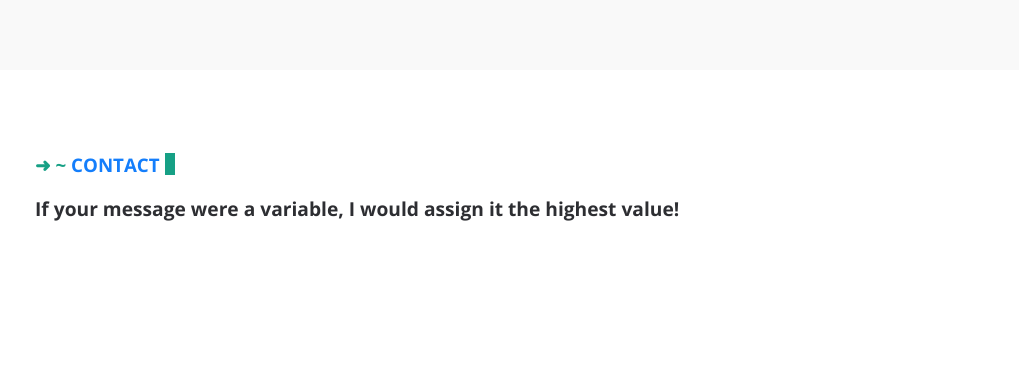
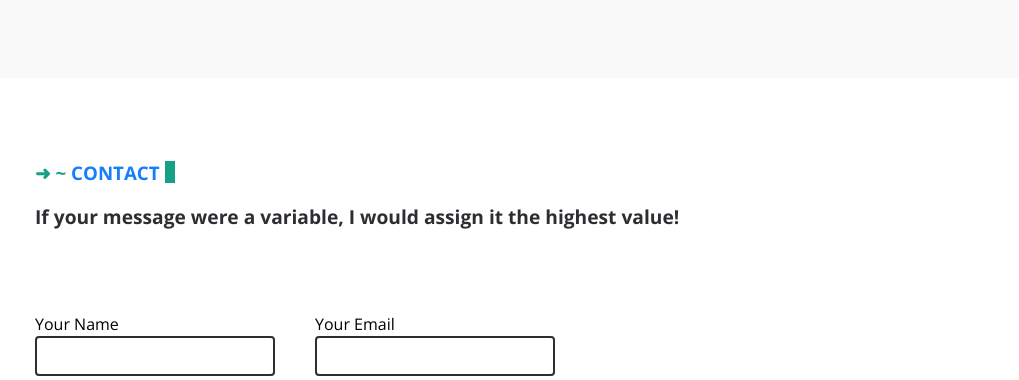
Before and after one commit to BazyshynAnton/Bazyshyn-Website, a React (Vite) app: page / in a window 1280 px wide. Shown: the part 2386-2766 px from the top of the page, without its empty margins (130-1149 px from the left). Before the commit the page ends 2690 px from the top, so only its background shows below. Built offline with nearby package versions, Linux system fonts and the light colour scheme.

Commit message:
commit-6 add email form

```diff
--- a/package.json
+++ b/package.json
@@ -10,10 +10,11 @@
     "preview": "vite preview"
   },
   "dependencies": {
+    "@emailjs/browser": "^3.12.1",
     "react": "^18.2.0",
     "react-dom": "^18.2.0",
     "react-icons": "^5.0.1",
-    "react-typed": "^1.2.0"
+    "react-type-animation": "^3.2.0"
   },
   "devDependencies": {
     "@types/react": "^18.2.43",
--- a/src/components/contactSection/ContactSection.jsx
+++ b/src/components/contactSection/ContactSection.jsx
@@ -1,10 +1,14 @@
 import ContactText from './contentOfContactSection/ContactText'
+
+import styles from './ContactSection.module.css'
+import EmailMessage from './contentOfContactSection/EmailMessage'
 
 const ContactSection = () => {
   return (
     <div className="my-container">
-      <div>
+      <div className={styles.containerOfContact}>
         <ContactText />
+        <EmailMessage />
       </div>
     </div>
   )
--- a/src/components/contactSection/ContactSection.module.css
+++ b/src/components/contactSection/ContactSection.module.css
@@ -1,5 +1,10 @@
+.containerOfContact {
+  padding: 5rem 0;
+}
+
+/* ContactText.jsx */
 .containerContactText {
-  padding: 5rem 0;
+  padding-bottom: 5rem;
 }
 
 .containerContactText h3 {
@@ -14,3 +19,58 @@
   font-weight: 700;
   cursor: default;
 }
+
+/* EmailMessage.jsx */
+.formEmail {
+  display: flex;
+  flex-direction: column;
+  width: 520px;
+}
+
+.nameEmailBlock {
+  display: flex;
+  justify-content: space-between;
+}
+
+.nameEmailBlock div {
+  display: flex;
+  flex-direction: column;
+}
+
+.nameEmailBlock input {
+  width: 240px;
+  height: 40px;
+  padding: 0px 10px;
+  border: 2px solid #2d2e32;
+  border-radius: 4px;
+  user-select: none;
+  outline: none;
+}
+
+.formEmail textarea {
+  padding: 10px 10px;
+  height: 150px;
+  border: 2px solid #2d2e32;
+  border-radius: 4px;
+  user-select: none;
+  outline: none;
+  margin-bottom: 1.5rem;
+}
+
+.buttonSubmit {
+  width: 100%;
+  padding: 10px 0px;
+  border-radius: 4px;
+  border: 2px solid #2d2e32;
+  cursor: pointer;
+  background-color: #efefef;
+}
+
+.buttonLoading {
+  width: 100%;
+  padding: 10px 0px;
+  border-radius: 4px;
+  border: 2px solid #2d2e32;
+  cursor: pointer;
+  background-color: #efefef;
+}
--- /dev/null
+++ b/src/components/contactSection/contentOfContactSection/EmailMessage.jsx
@@ -0,0 +1,70 @@
+import { useEffect, useRef, useState } from 'react'
+import emailjs from '@emailjs/browser'
+
+import styles from '../ContactSection.module.css'
+
+const EmailMessage = () => {
+  const [loading, setLoading] = useState(false)
+
+  const form = useRef()
+
+  const sendEmail = (e) => {
+    e.preventDefault()
+
+    emailjs
+      .sendForm(
+        'service_l8kejw9',
+        'template_d6owbp9',
+        form.current,
+        'uJe3e5825uwPWPzv6'
+      )
+      .then(
+        (result) => {
+          console.log(result.text)
+        },
+        (error) => {
+          console.log(error.text)
+        }
+      )
+  }
+  return (
+    <form ref={form} onSubmit={sendEmail} className={styles.formEmail}>
+      <div className={styles.nameEmailBlock}>
+        <div>
+          <label htmlFor="user_name">Your Name</label>
+          <input id="user_name" type="text" name="user_name" />
+        </div>
+        <div>
+          <label htmlFor="user_email">Your Email</label>
+          <input id="user_email" type="email" name="user_email" />
+        </div>
+      </div>
+      <label htmlFor="message">Message</label>
+      <textarea id="message" name="message" />
+      {loading ? (
+        <button className={styles.buttonLoading}>
+          <div className="lds-ellipsis">
+            <div></div>
+            <div></div>
+            <div></div>
+            <div></div>
+          </div>
+        </button>
+      ) : (
+        <input
+          onClick={() => {
+            setLoading(true)
+            setTimeout(() => {
+              setLoading(false)
+            }, 2000)
+          }}
+          className={styles.buttonSubmit}
+          type="submit"
+          value="Send"
+        />
+      )}
+    </form>
+  )
+}
+
+export default EmailMessage
--- a/src/components/petProjects/PetProjects.module.css
+++ b/src/components/petProjects/PetProjects.module.css
@@ -107,6 +107,7 @@
 
 .containerOfNameSection {
   padding: 0rem 0rem 3em 0rem;
+  height: 130px;
 }
 
 .containerOfNameSection h3 {
--- a/src/components/shared/reusableComponents/TerminalTextBlock.jsx
+++ b/src/components/shared/reusableComponents/TerminalTextBlock.jsx
@@ -1,6 +1,6 @@
 import { useEffect, useState } from '../utils/reactImports'
 
-import Typed from 'react-typed'
+import { TypeAnimation } from 'react-type-animation'
 
 import styles from '../../introductorySection/IntroductorySection.module.css'
 
@@ -18,7 +18,12 @@ const TerminalTextBlock = ({ text, height, time, speed }) => {
   return (
     <>
       <span style={{ color: '#16a085' }}>{'➜  ~'}</span>{' '}
-      <Typed strings={[text]} typeSpeed={speed} showCursor={false} />
+      <TypeAnimation
+        key={text}
+        sequence={[text]}
+        speed={speed}
+        cursor={false}
+      />
       {isBlinkingCursor ? (
         <span style={{ height: height }} className={styles.cursor} />
       ) : (
--- a/src/index.css
+++ b/src/index.css
@@ -76,3 +76,60 @@ select {
   font-family: 'Monaco';
   src: url('../src/assets/fonts/Monaco//Monaco.woff') format('woff');
 }
+
+/* upload data */
+
+.lds-ellipsis {
+  display: inline-block;
+  position: relative;
+  width: 80px;
+}
+.lds-ellipsis div {
+  position: absolute;
+  top: -11px;
+  width: 13px;
+  height: 13px;
+  border-radius: 50%;
+  background: #000000;
+  animation-timing-function: cubic-bezier(0, 1, 1, 0);
+}
+.lds-ellipsis div:nth-child(1) {
+  left: 8px;
+  animation: lds-ellipsis1 0.6s infinite;
+}
+.lds-ellipsis div:nth-child(2) {
+  left: 8px;
+  animation: lds-ellipsis2 0.6s infinite;
+}
+.lds-ellipsis div:nth-child(3) {
+  left: 32px;
+  animation: lds-ellipsis2 0.6s infinite;
+}
+.lds-ellipsis div:nth-child(4) {
+  left: 56px;
+  animation: lds-ellipsis3 0.6s infinite;
+}
+@keyframes lds-ellipsis1 {
+  0% {
+    transform: scale(0);
+  }
+  100% {
+    transform: scale(1);
+  }
+}
+@keyframes lds-ellipsis3 {
+  0% {
+    transform: scale(1);
+  }
+  100% {
+    transform: scale(0);
+  }
+}
+@keyframes lds-ellipsis2 {
+  0% {
+    transform: translate(0, 0);
+  }
+  100% {
+    transform: translate(24px, 0);
+  }
+}
```
Also changed, not shown: 1 other file (tests, documents, lock files or other folders).
